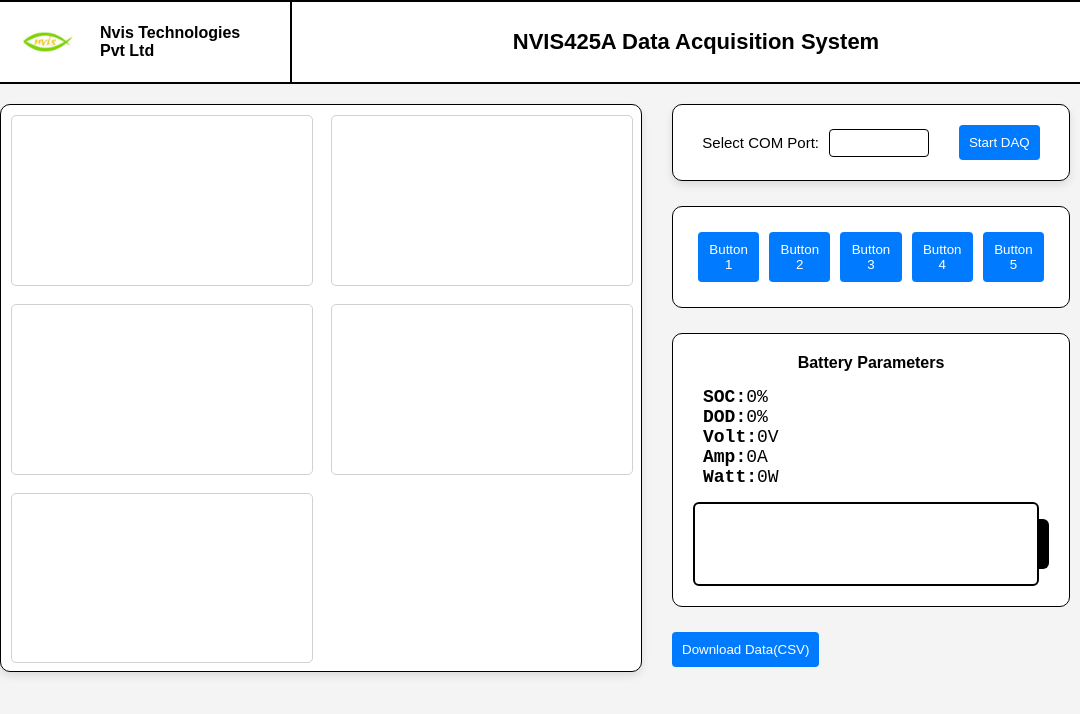
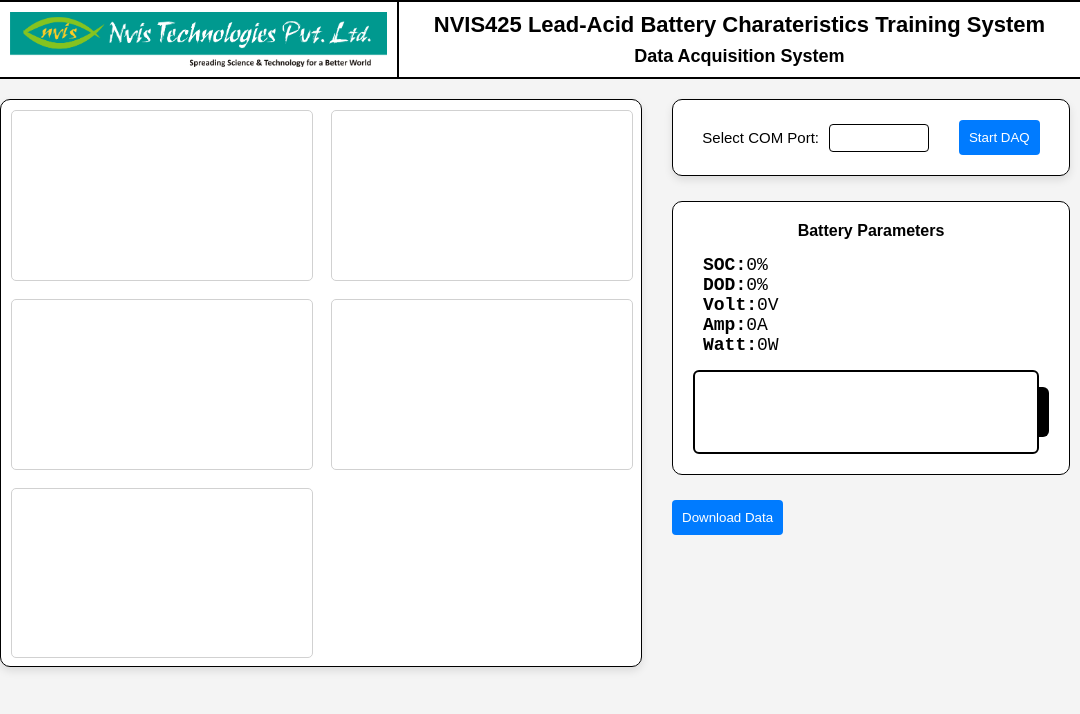
Before and after one commit to SenpaiKishore/NVIS425-DAQ, an Electron app: page index.html in a window 1080 px wide. Drawn offline with nearby package versions, Linux system fonts and the light colour scheme.

Commit message:
Chaning the headers

```diff
--- a/index.html
+++ b/index.html
@@ -8,10 +8,12 @@
 <body>
     <header>
         <div class="left-header">
-            <img id="header-logo" src="nvisLogo.ico" alt="Logo">
-            <div id="header-company">Nvis Technologies Pvt Ltd</div>
+            <img id="header-logo" src="logo.png" alt="Logo">
         </div>
-        <div id="header-title">NVIS425A Data Acquisition System</div>
+        <div class="right-header">
+            <div id="header-title">NVIS425 Lead-Acid Battery Charateristics Training System</div>
+            <p>Data Acquisition System</p>
+        </div>
     </header>
     <div class="main-wrapper">
         <div class="container">
@@ -41,13 +43,6 @@
                 </div>
                 <button id="button0">Start DAQ</button>
             </div>
-            <div class="button-container">
-                <button id="button1">Button 1</button>
-                <button id="button2">Button 2</button>
-                <button id="button3">Button 3</button>
-                <button id="button4">Button 4</button>
-                <button id="button5">Button 5</button>
-            </div>
             <div class="stats-container">
                 <label class="statsLabel">Battery Parameters</label>
                 <div class="statValues">
@@ -67,7 +62,7 @@
                 </div>
             </div>
 
-            <button id="downloadButton">Download Data(CSV)</button>
+            <button id="downloadButton">Download Data</button>
         </div>
     </div>
     <script src="renderer.js"></script>
--- a/renderer.js
+++ b/renderer.js
@@ -209,20 +209,7 @@
             }
         });
     });
-    for (let i = 0; i < 6; i++) {
-        updateButtonColor(i);
-    }
-    for (let i = 1; i < 6; i++) {
-        document.getElementById(`button${i}`).addEventListener('click', () => {
-            dataToSend[i] = dataToSend[i] === 0 ? 1 : 0;
-            updateButtonColor(i);
-            // Call the sendData function once immediately to reflect the change
-            const characterToSend = getCharacterToSend(i);
-            ipcRenderer.send('send-to-arduino', characterToSend);
-            console.log("Sent: ", characterToSend);
-            sendData();
-        });
-    }
+
     document.getElementById(`button0`).addEventListener('click', () => {
         const selectedPort = document.getElementById('comPorts').value;
         ipcRenderer.send('start-daq', selectedPort);
--- a/styles.css
+++ b/styles.css
@@ -19,12 +19,26 @@
 }
 
 .left-header {
-background: white;
-display: flex;
-align-items: center;
-padding: 15px;
-border-right: 2px solid #000; /* Right border for company name */
+    background: white;
+    display: flex;
+    align-items: center;
+    padding: 10px;
+    border-right: 2px solid #000; /* Right border for company name */
+    margin-left: 50px;
 }
+
+.right-header {
+width: 100%;
+text-align: center;
+}
+
+.right-header p{
+   margin: 0;
+   font-weight: bold;
+   margin-top: 8px;
+   font-size: 18px;
+}
+
 
 #header-logo, #header-title, #header-company {
 font-size: 18px;
@@ -33,8 +47,7 @@
 }
 
 #header-logo {
-width: 50px;
-height: 50px;
+height: 55px;
 object-fit: contain;
 margin-left: -50px; /* Pushes all other elements to the right */
 }
@@ -42,7 +55,6 @@
 #header-title {
 flex-grow: 1;
 text-align: center;
-margin-left: 20px; /* Space between border and title */
 font-size: 22px;
 }
 
```
Also changed, not shown: logo.png (added).
